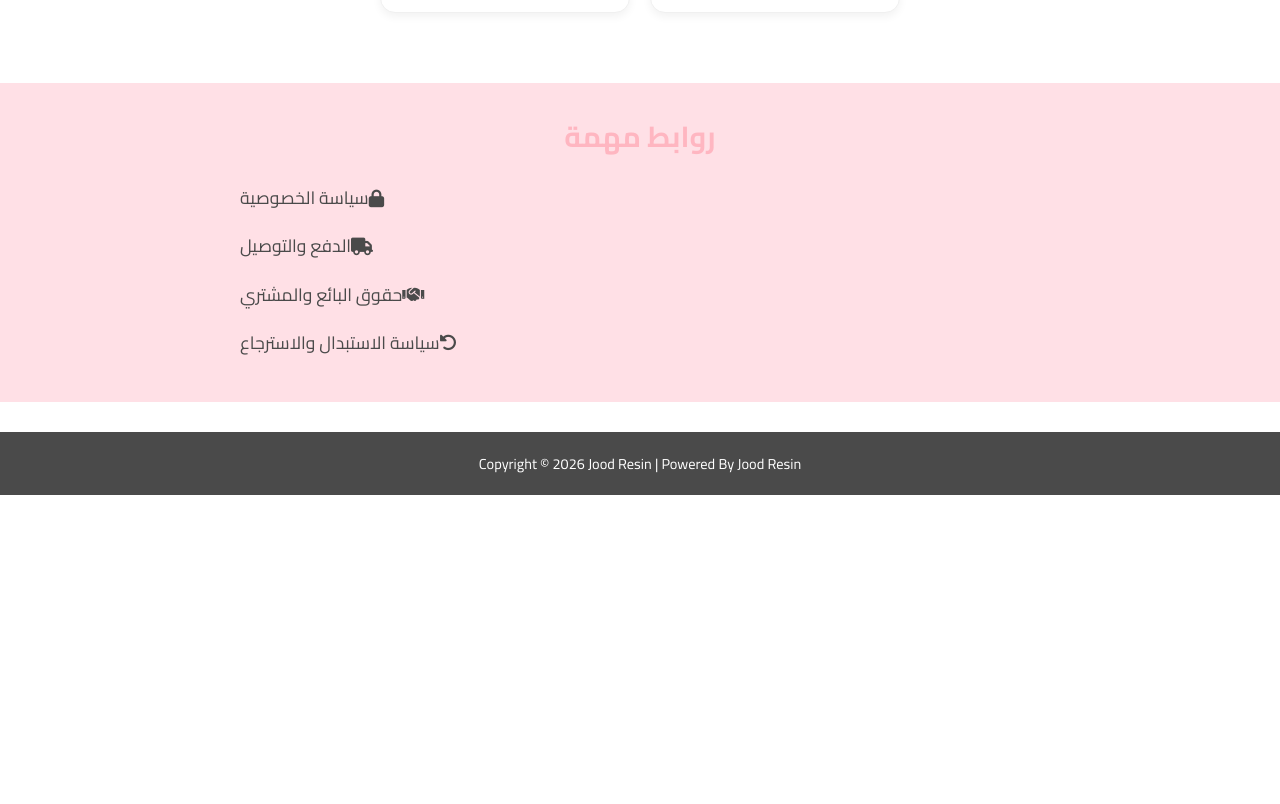
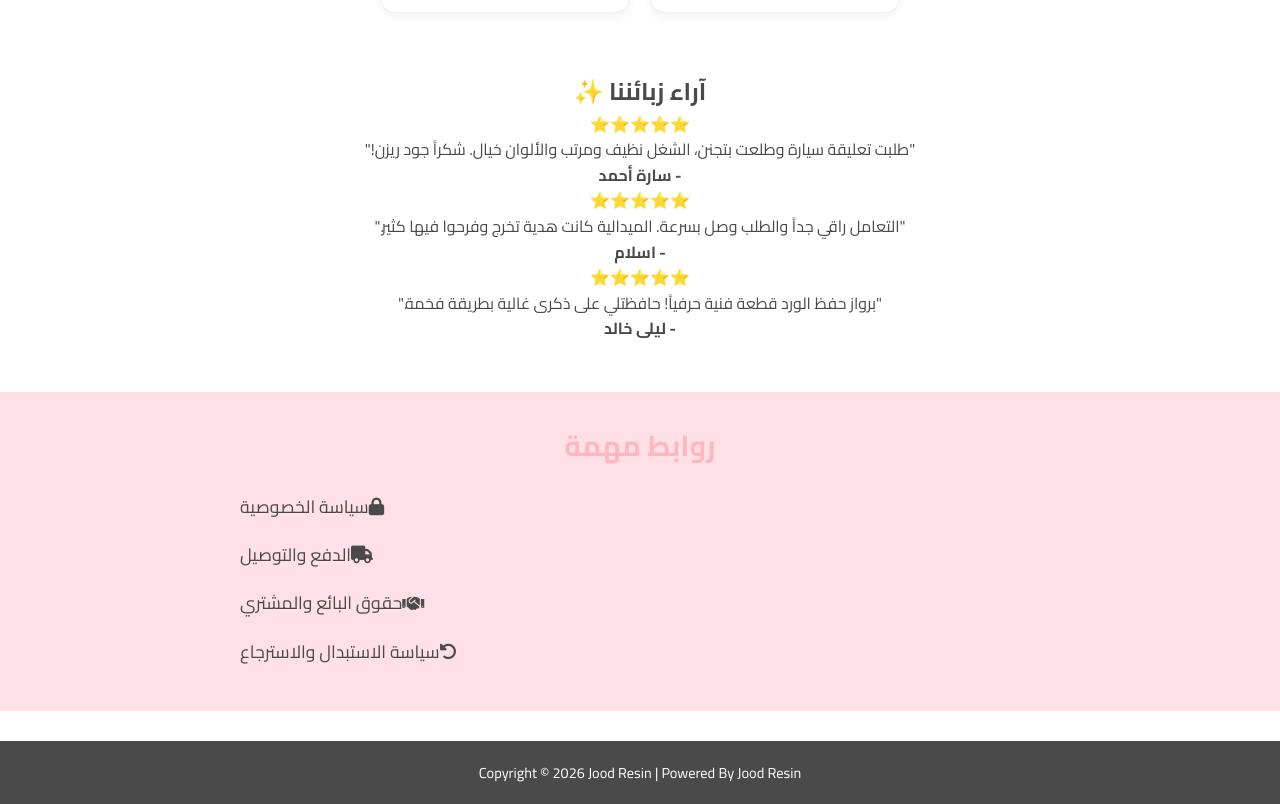
Before and after one commit to mahmoudthuraya38-maker/jood-resin, a plain HTML site: page index.html in a window 1280 px wide. Shown: the part 3335-4139 px from the top of the page. Before the commit the page ends 3830 px from the top, so only its background shows below. Drawn offline with Linux system fonts and the light colour scheme.

Commit message:
Update index.html

```diff
--- a/index.html
+++ b/index.html
@@ -649,6 +649,32 @@
             </div>
         </div>
     </section>
+    <section class="feedback-section" id="feedback">
+    <div class="container">
+        <h2 class="section-title">آراء زبائننا ✨</h2>
+        <div class="feedback-grid">
+
+            <div class="feedback-card">
+                <div class="stars">⭐⭐⭐⭐⭐</div>
+                <p>"طلبت تعليقة سيارة وطلعت بتجنن، الشغل نظيف ومرتب والألوان خيال. شكراً جود ريزن!"</p>
+                <h4>- سارة أحمد</h4>
+            </div>
+
+            <div class="feedback-card">
+                <div class="stars">⭐⭐⭐⭐⭐</div>
+                <p>"التعامل راقي جداً والطلب وصل بسرعة. الميدالية كانت هدية تخرج وفرحوا فيها كثير."</p>
+                <h4>- اسلام</h4>
+            </div>
+
+            <div class="feedback-card">
+                <div class="stars">⭐⭐⭐⭐⭐</div>
+                <p>"برواز حفظ الورد قطعة فنية حرفياً! حافظتلي على ذكرى غالية بطريقة فخمة."</p>
+                <h4>- ليلى خالد</h4>
+            </div>
+
+        </div>
+    </div>
+</section>
 
     <section class="important-links">
         <h2>روابط مهمة</h2>
```
